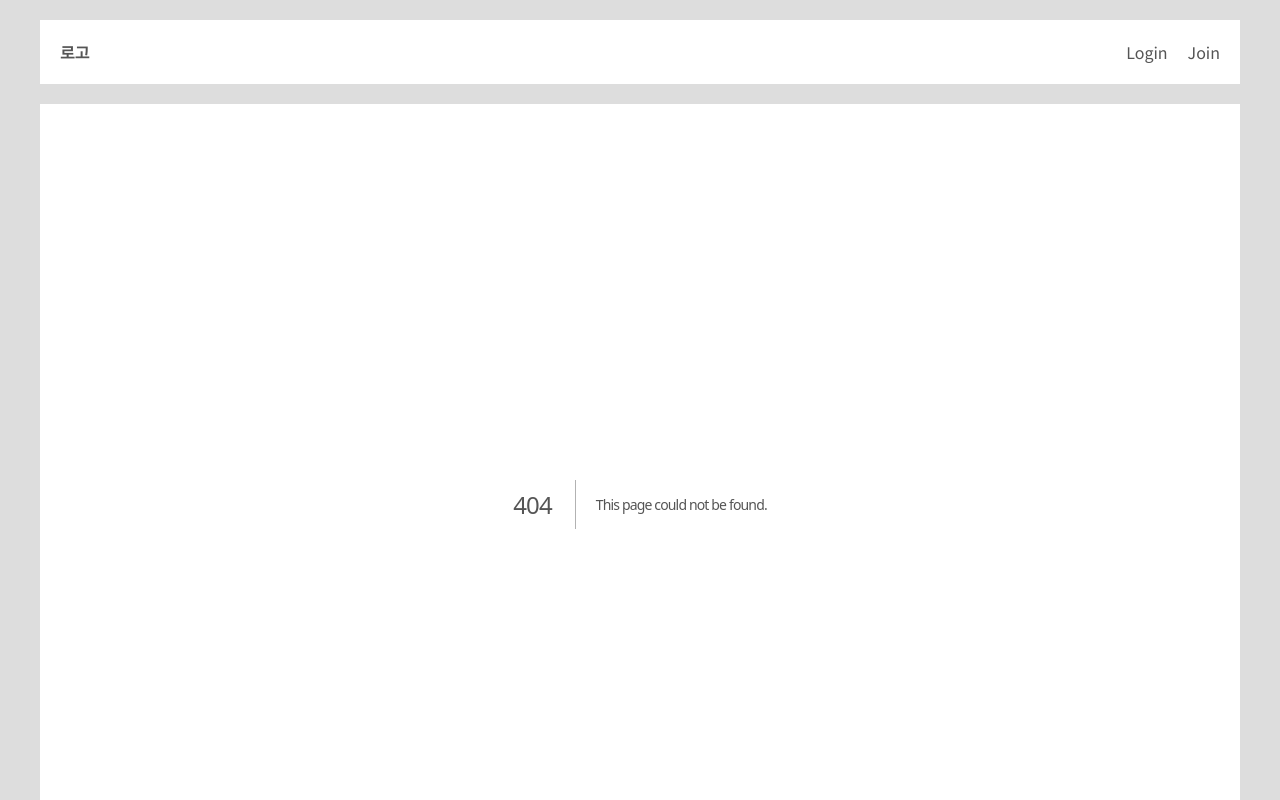
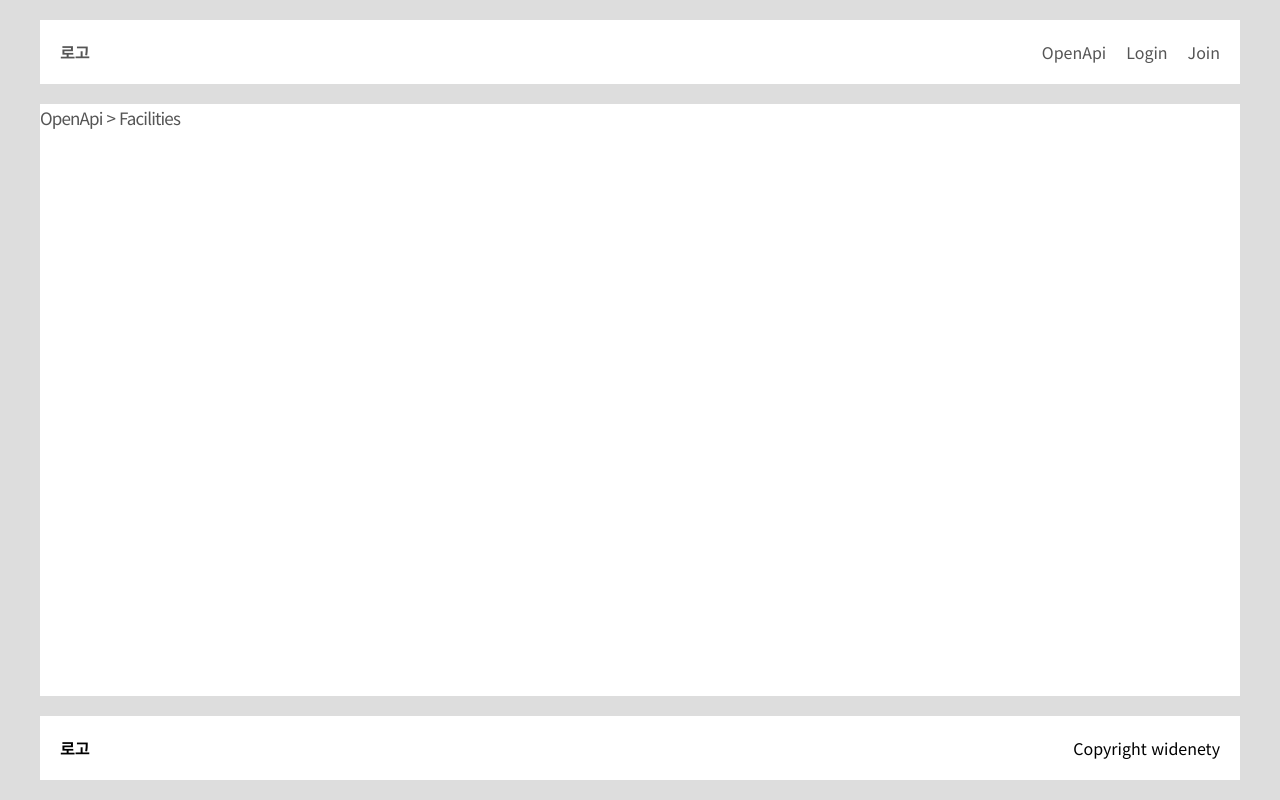
Before and after one commit to widenety/nexttest, a Next.js app: page /Pages/OpenApi/Facilities in a window 1280 px wide. Before the commit this address had no page. Shown: the top 800 px of the page. Built offline with nearby package versions, Linux system fonts and the light colour scheme.

Commit message:
OpenApi page setted.

```diff
--- /dev/null
+++ b/src/app/Pages/OpenApi/Facilities/page.tsx
@@ -0,0 +1,7 @@
+export default function Facilities() {
+	return (
+		<div>
+			OpenApi &gt; Facilities
+		</div>
+	);
+}
--- a/src/app/layout.tsx
+++ b/src/app/layout.tsx
@@ -67,6 +67,7 @@ export default function RootLayout( {
 							</h1>
 							<nav className="navi">
 								<ul>
+									<li><Link href="/Pages/OpenApi/Facilities">OpenApi</Link></li>
 									<li><Link href="/Pages/Member/Login">Login</Link></li>
 									<li><Link href="/Pages/Member/Join">Join</Link></li>
 								</ul>
```
